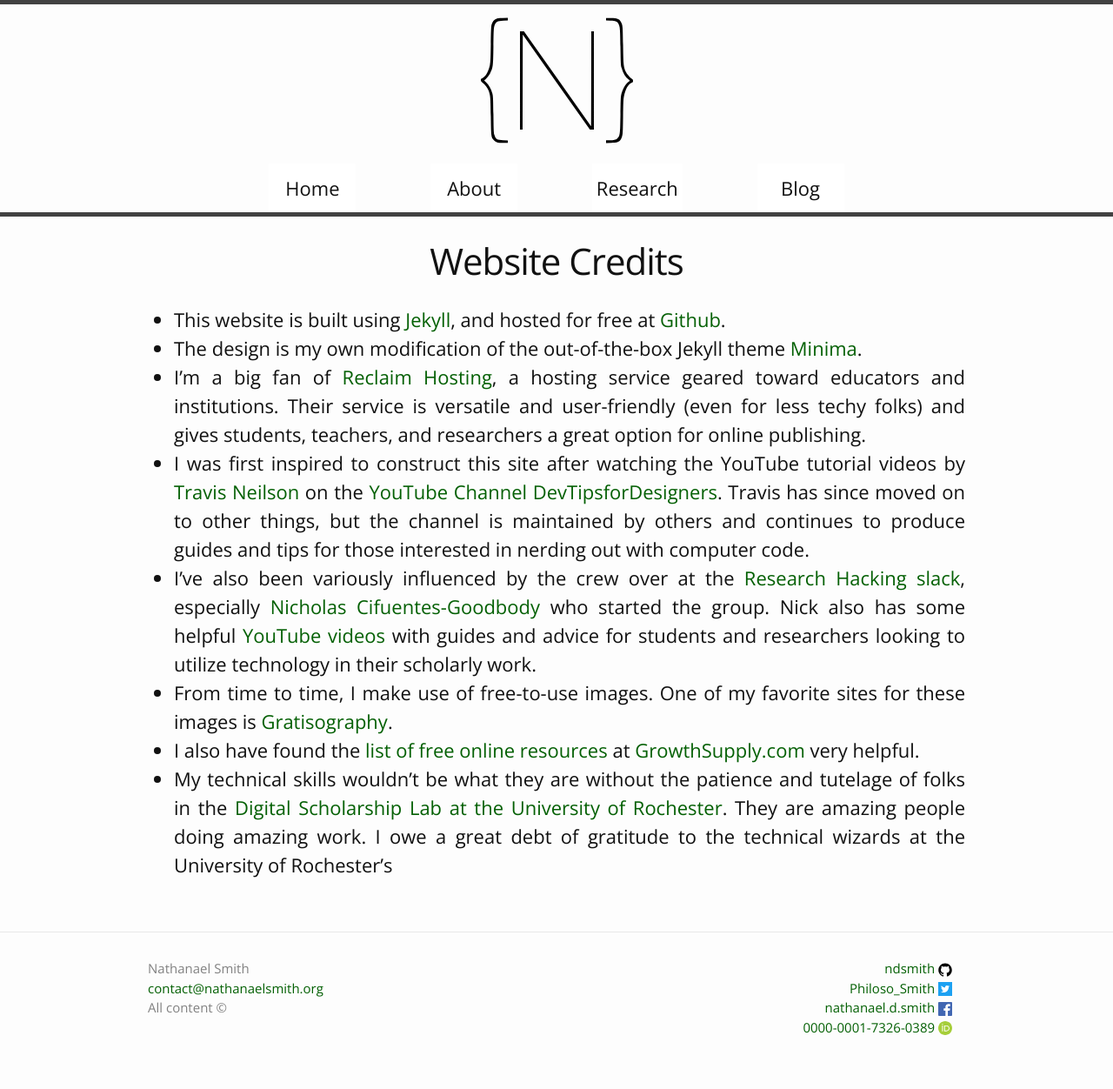
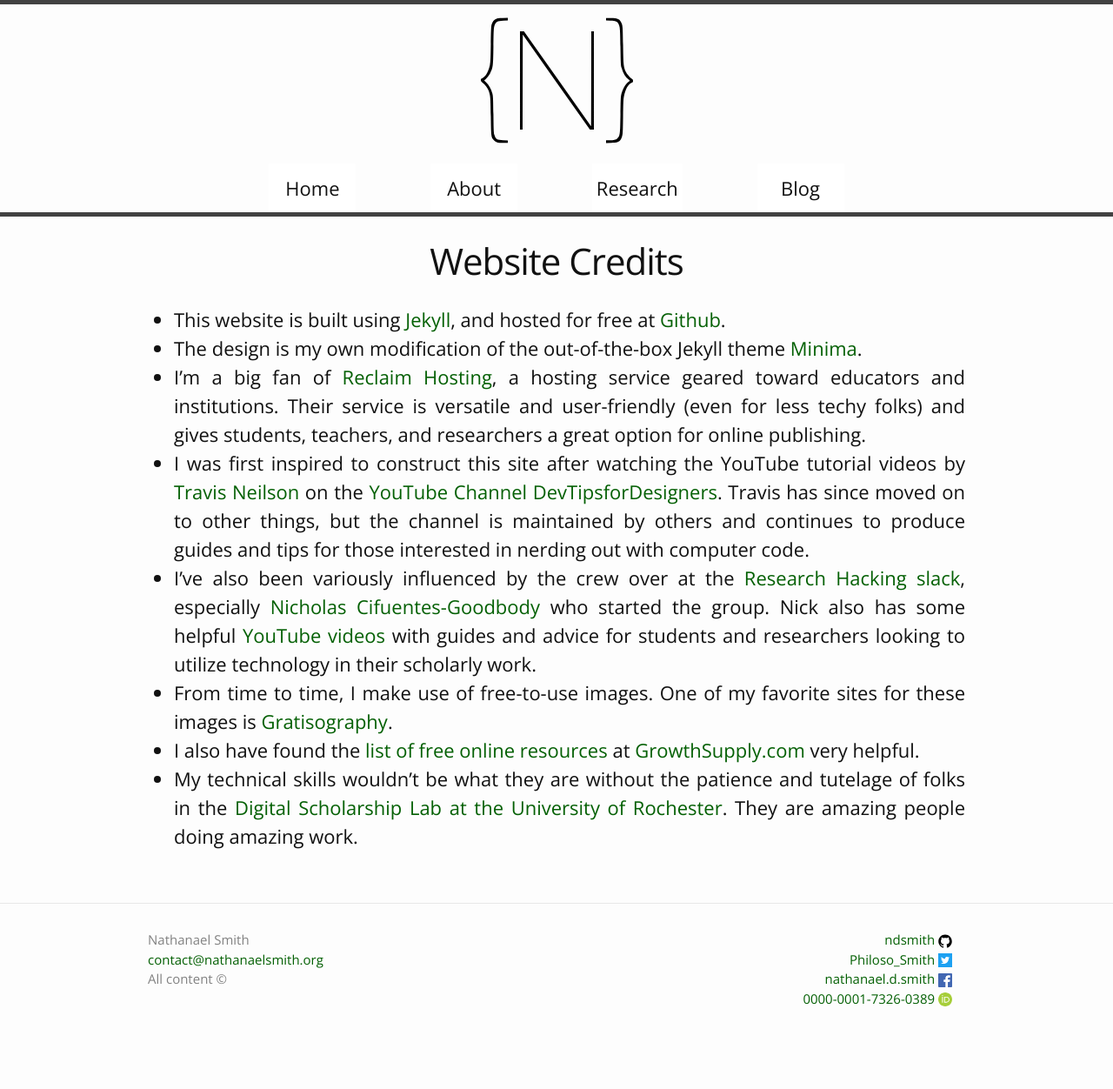
Before and after one commit to ndsmith/ndsmith.github.io, a Jekyll site: the page built from about/credits.md, in a window 1280 px wide. Shown: the whole page at 87% size. Built offline with Jekyll 4.4.1, drawn with Linux system fonts in a browser that asks for light colours; after the commit the page ends 1219 px from its top, so only the background shows below that.

Commit message:
Update credits.md

```diff
--- a/about/credits.md
+++ b/about/credits.md
@@ -11,4 +11,4 @@
 - I've also been variously influenced by the crew over at the <a href="https://researchhacking.slack.com/">Research Hacking slack</a>, especially <a href="http://goodbody.io/">Nicholas Cifuentes-Goodbody</a> who started the group. Nick also has some helpful <a href="https://www.youtube.com/channel/UCYspUZGexLdDLjHRkuERQlg">YouTube videos</a> with guides and advice for students and researchers looking to utilize technology in their scholarly work.
 - From time to time, I make use of free-to-use images. One of my favorite sites for these images is <a href="http://www.gratisography.com/">Gratisography</a>.
 - I also have found the <a href="http://growthsupply.com/free/all/">list of free online resources</a> at <a href="http://growthsupply.com/">GrowthSupply.com</a> very helpful.
-- My technical skills wouldn't be what they are without the patience and tutelage of folks in the <a href="https://humanities.lib.rochester.edu">Digital Scholarship Lab at the University of Rochester</a>. They are amazing people doing amazing work. I owe a great debt of gratitude to the technical wizards at the University of Rochester's
+- My technical skills wouldn't be what they are without the patience and tutelage of folks in the <a href="https://humanities.lib.rochester.edu">Digital Scholarship Lab at the University of Rochester</a>. They are amazing people doing amazing work.
```
